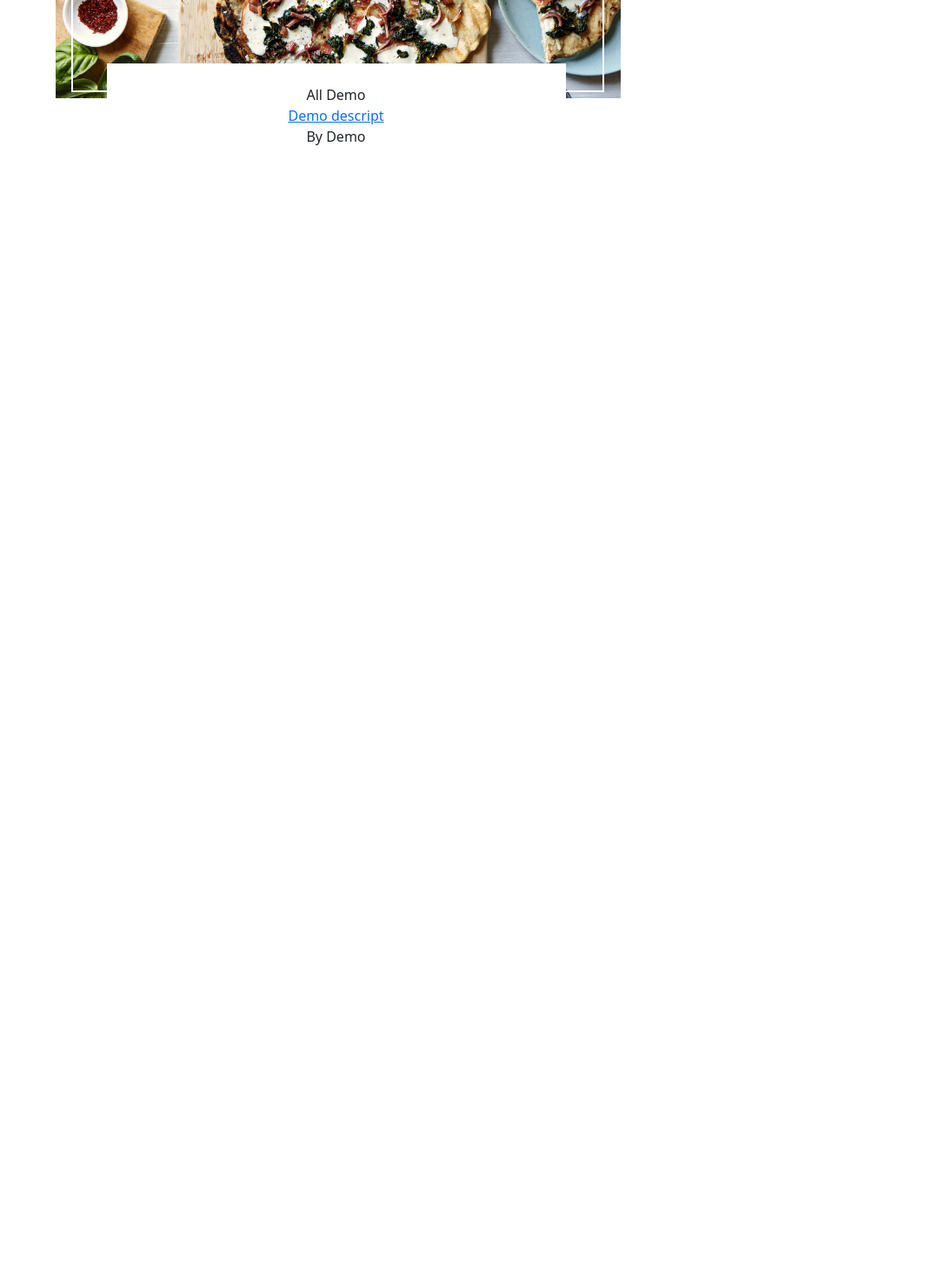
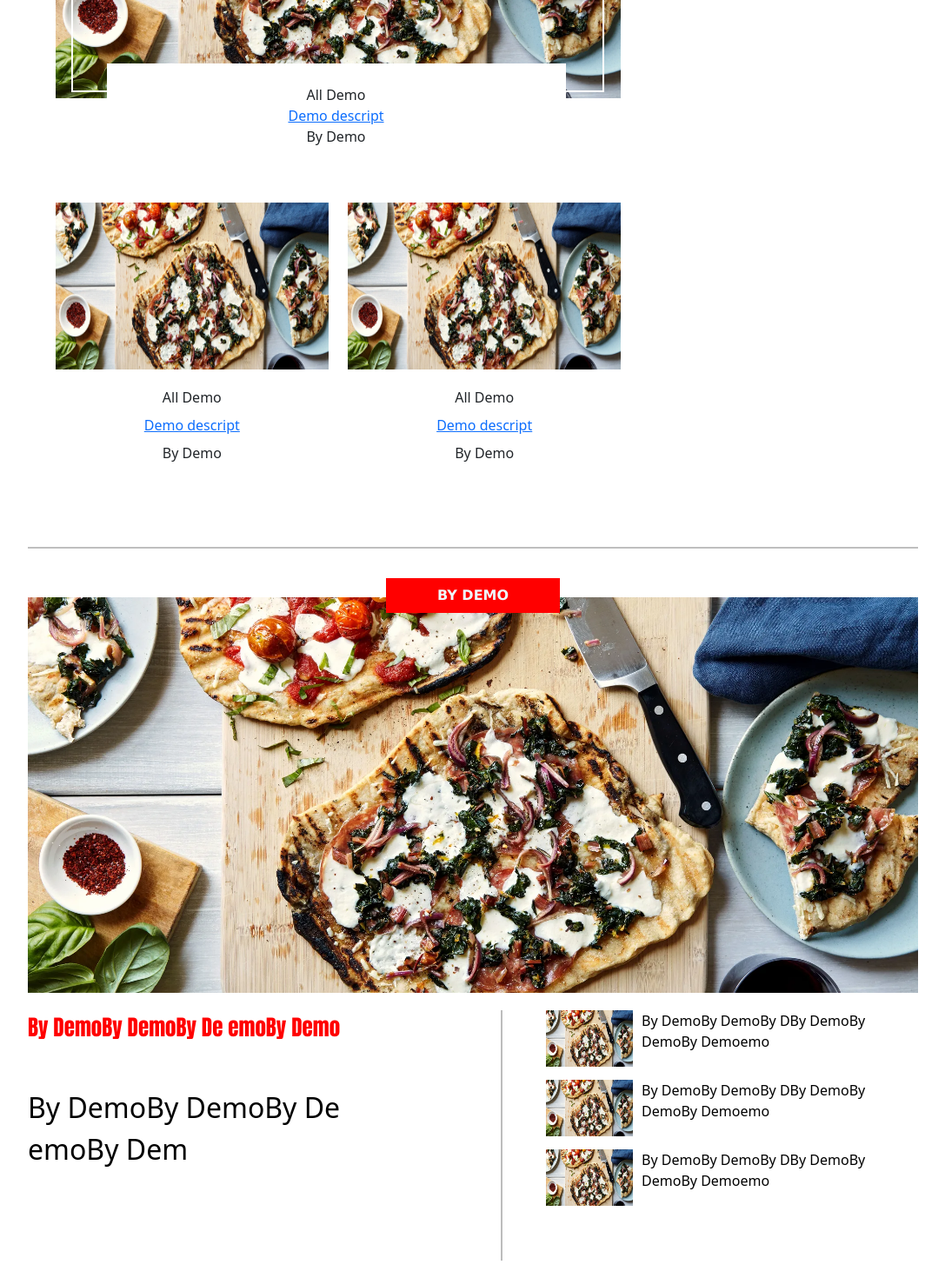
Before and after one commit to Blessman-Newton/magic_recipe, a React (Create React App) app in the folder recipe_app/frontend/: page / in a window 1280 px wide. Shown: the part 1171-2641 px from the top of the page at 87% size, without its empty margins (96-1183 px from the left). Before the commit the page ends 1464 px from the top, so only its background shows below. Built offline with nearby package versions, Linux system fonts and the light colour scheme.

Commit message:
Add Recipes

```diff
--- a/recipe_app/frontend/src/component/Recipes.jsx
+++ b/recipe_app/frontend/src/component/Recipes.jsx
@@ -16,11 +16,68 @@ const Recipe = () => {
                         <Link>Demo descript</Link>
                         <span>By Demo</span>
                     </div>
+                    <div className="recipe-card">
+                        <div className='big-recipe'>
+                            <img className='top-recipe-img2' src={image2} alt="" />
+                            <div className='big-recipe-descript'>
+                                <span>All Demo</span>
+                                <Link>Demo descript</Link>
+                                <span>By Demo</span>
+                            </div>
+                        </div>
+                        <div className='big-recipe'>
+                            <img className='top-recipe-img2' src={image2} alt="" />
+                            <div className='big-recipe-descript'>
+                                <span>All Demo</span>
+                                <Link>Demo descript</Link>
+                                <span>By Demo</span>
+                            </div>
+                        </div>
+
+                    </div>
                 </div>
-                <div className="recipe-card">
 
+            </div>
+            <div className='big-data'>
+            <hr style={{ width: '80%',}}/>
+                    <img className='big-data-img' src={image2} alt="" />
+                    <span>By Demo</span>
                 </div>
-            </div>
+                <div className='popular-recipe'>
+                    <Link style={{ color: '#000', textDecoration: 'none', fontSize: '32px',
+                     fontFamilyL:  "'Courier New', Courier, monospace"}}>
+                        <div className='popular-recipe-descript'>
+                        <h1>By DemoBy DemoBy De emoBy Demo</h1>
+                        <span>By DemoBy DemoBy De emoBy Dem</span>
+                        </div>
+                    </Link>
+
+                    <div className='most-top'>
+                        <div class="vertical-line"></div>
+                        <div className='popular-recipe-descript3'>
+                             <Link
+                                 style={{ color: '#000', textDecoration: 'none'}}
+                             >
+                                <div className='popular-recipe-descript2'>
+                                    <img className='popular-recipe-img' src={image2} alt="" />
+                                    <span>By DemoBy DemoBy DBy DemoBy DemoBy Demoemo</span>
+                                </div>
+                            </Link>
+                            <Link style={{ color: '#000', textDecoration: 'none'}} >
+                                <div className='popular-recipe-descript2'>
+                                    <img className='popular-recipe-img' src={image2} alt="" />
+                                    <span>By DemoBy DemoBy DBy DemoBy DemoBy Demoemo</span>
+                                </div>
+                            </Link>
+                            <Link style={{ color: '#000', textDecoration: 'none'}} >
+                                <div className='popular-recipe-descript2'>
+                                    <img className='popular-recipe-img' src={image2} alt="" />
+                                    <span>By DemoBy DemoBy DBy DemoBy DemoBy Demoemo</span>
+                                </div>
+                            </Link>
+                        </div>
+                    </div>
+                </div>
         </div>
     )
 }
```
